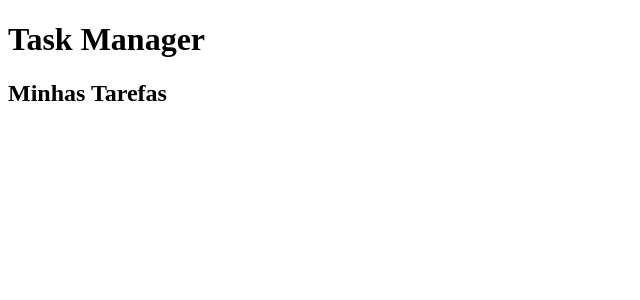
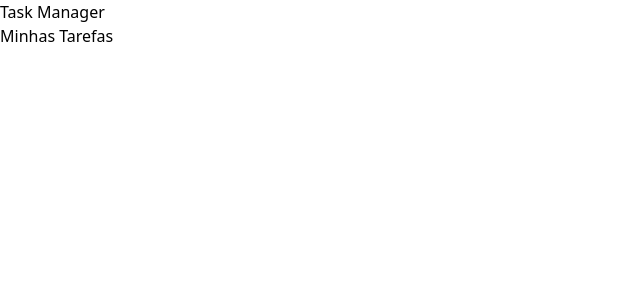
Before and after one commit to ruanvalente/angular-clean-arch, an Angular app: page / in a window 1280 px wide. Shown: the top 300 px of the page, without its empty margins (0-640 px from the left). Built offline with nearby package versions, Linux system fonts and the light colour scheme; no server answers.

Commit message:
feat: add Tailwind CSS configuration and dependencies

```diff
--- a/package.json
+++ b/package.json
@@ -31,8 +31,11 @@
     "@angular/platform-server": "^20.3.0",
     "@angular/router": "^20.3.0",
     "@angular/ssr": "^20.3.7",
+    "@tailwindcss/postcss": "^4.1.18",
     "express": "^5.1.0",
+    "postcss": "^8.5.6",
     "rxjs": "~7.8.0",
+    "tailwindcss": "^4.1.18",
     "tslib": "^2.3.0"
   },
   "devDependencies": {
--- a/src/styles.css
+++ b/src/styles.css
@@ -1 +1,2 @@
 /* You can add global styles to this file, and also import other style files */
+@import 'tailwindcss';
```
Also changed, not shown: .postcssrc.json (added), 1 other file (tests, documents, lock files or other folders).
